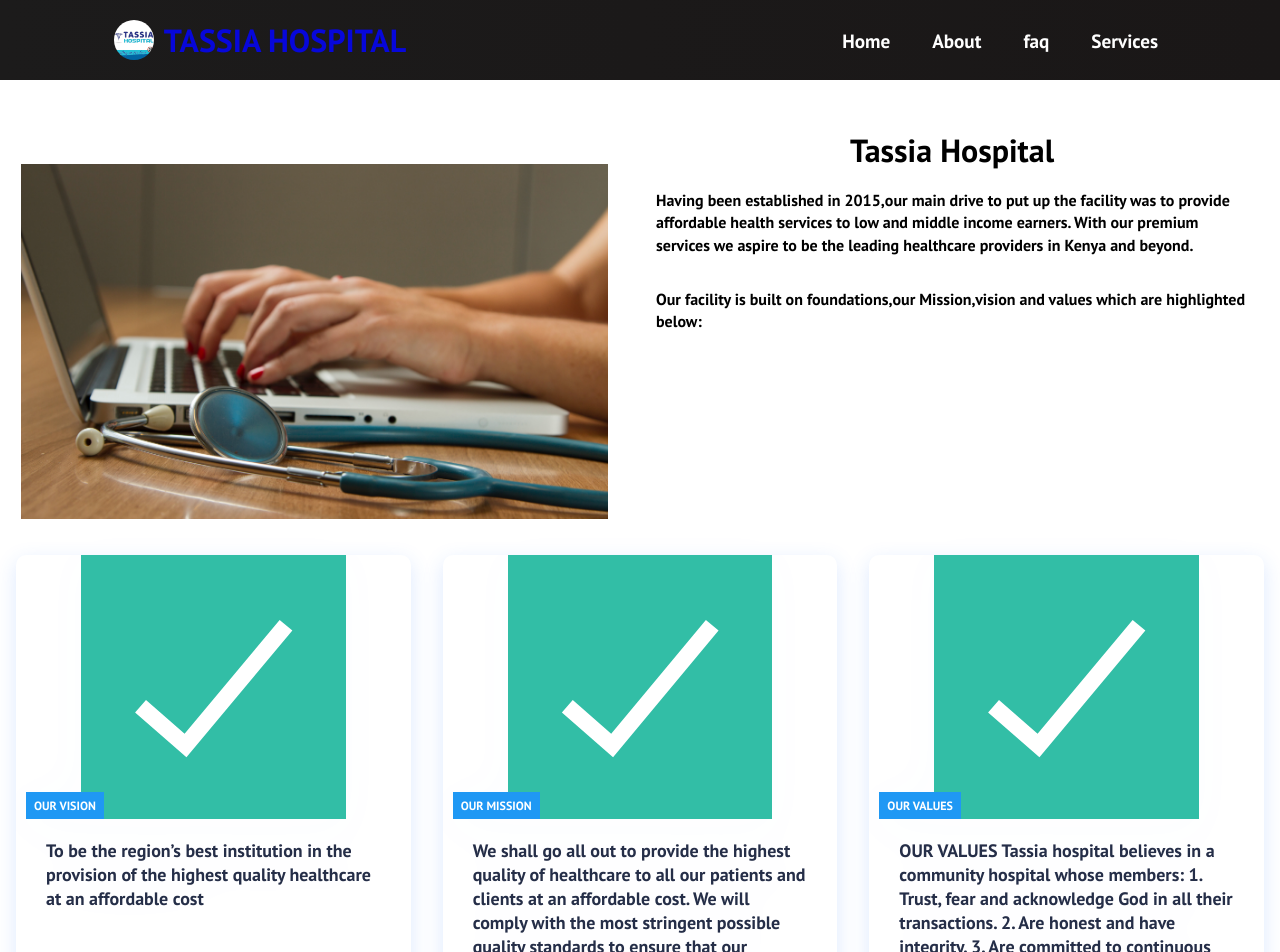
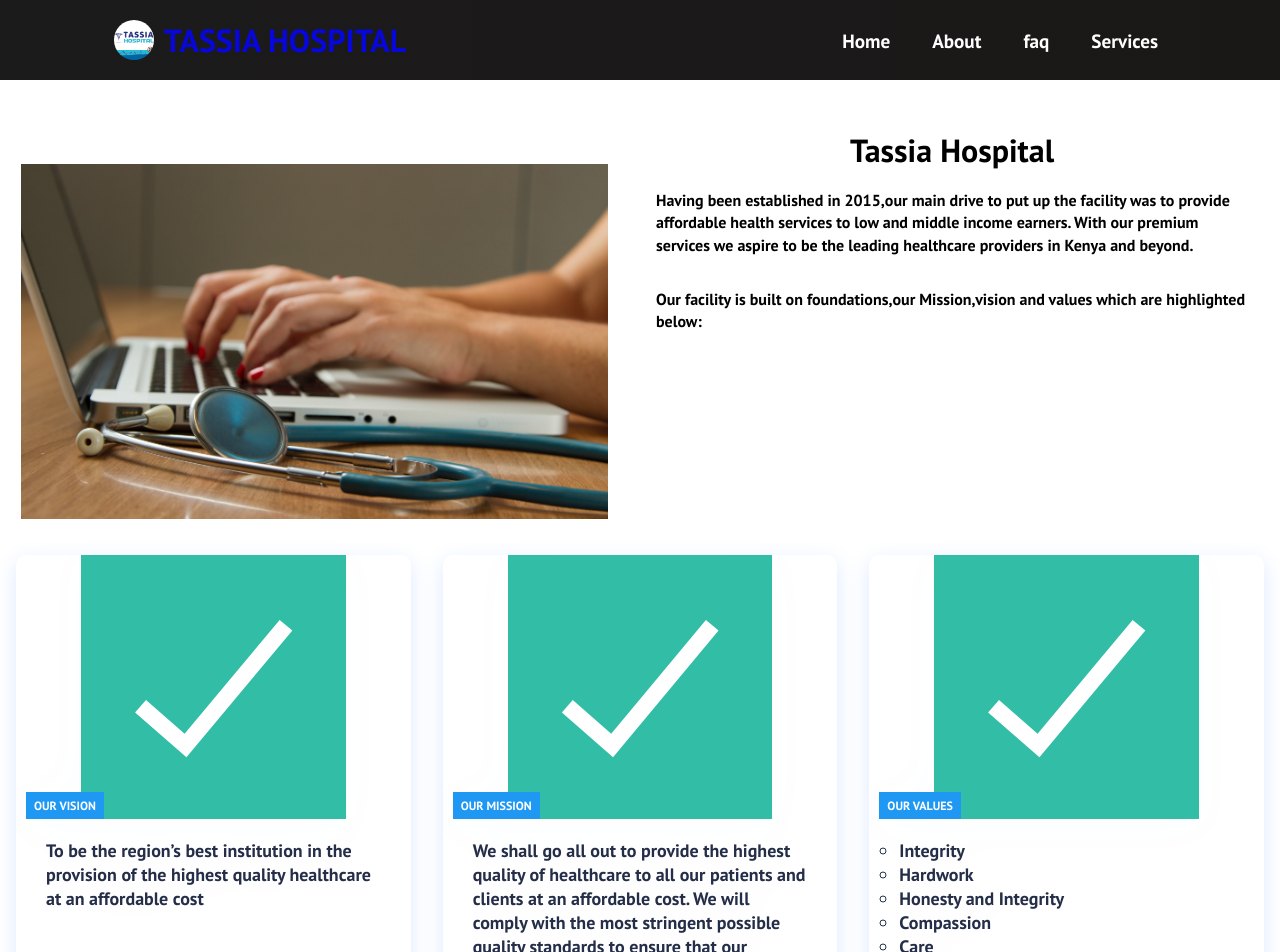
Before and after one commit to AbdallahWario/tassiahospital, a React (Create React App) app: page /about in a window 1280 px wide. Shown: the top 952 px of the page. Built offline with nearby package versions, Linux system fonts and the light colour scheme; the HTML template or start-up script is replaced by a standard one.

Commit message:
about page

```diff
--- a/src/components/About.jsx
+++ b/src/components/About.jsx
@@ -2,6 +2,22 @@
 import "./about.css";
 import CardItem from "./CardItem";
 const About = () => {
+
+  const values=valuesitem.map((value)=>{
+   return(
+    <div className="values">
+
+
+    <div className="valuesitems">
+      <ul>
+        <li>{value}</li>
+
+      </ul>
+    </div>
+  </div>
+    )
+  });
+
   return (
     <div>
       <div className="section">
@@ -52,23 +68,7 @@
           />
           <CardItem
             src="images/tick.svg"
-            text="
-              OUR VALUES
-              Tassia hospital believes in a community hospital whose members:
-
-
-1. Trust, fear and acknowledge God in all their transactions.
-2. Are honest and have integrity.
-3. Are committed to continuous quality improvement.
-4. Espouse team work and create a motivating environment for all.
-5. Are creative and innovate in anticipating and meeting the needs of their customer.
-6. Are equipped with the latest skills necessary to provide the best customer service.
-7. Turn intentions into reality within schedule.
-8. Seeks consensus in making key decisions.
-9. Create and maintain goodwill within the community.
-10. Take care of the environment and make it secure for all.
-
-              "
+            text={values}
             label="OUR VALUES"
           />
         </ul>
@@ -79,18 +79,4 @@
 
 export default About;
 
-// const values="  <h1>OUR VALUES</h1>
-// Tassia hospital believes in a community hospital whose members:
-// <ul>
-
-// <li>1. Trust, fear and acknowledge God in all their transactions.</li>
-// <li>2. Are honest and have integrity.</li>
-// <li>3. Are committed to continuous quality improvement.</li>
-// <li>4. Espouse team work and create a motivating environment for all.</li>
-// <li>5. Are creative and innovate in anticipating and meeting the needs of their customer.</li>
-// <li>6. Are equipped with the latest skills necessary to provide the best customer service.</li>
-// <li>7. Turn intentions into reality within schedule.</li>
-// <li>8. Seeks consensus in making key decisions.</li>
-// <li>9. Create and maintain goodwill within the community</li>
-// <li>10. Take care of the environment and make it secure for all.</li>
-// </ul>"
+const valuesitem=["Integrity","Hardwork","Honesty and Integrity","Compassion"," Care","Quality","Reliabilty","Accountability"]
--- a/src/components/Navbar.css
+++ b/src/components/Navbar.css
@@ -20,6 +20,7 @@
 
 .navbar-logo>img {
   margin-right: 10px;
+   object-fit: contain;
 }
 
 
```
